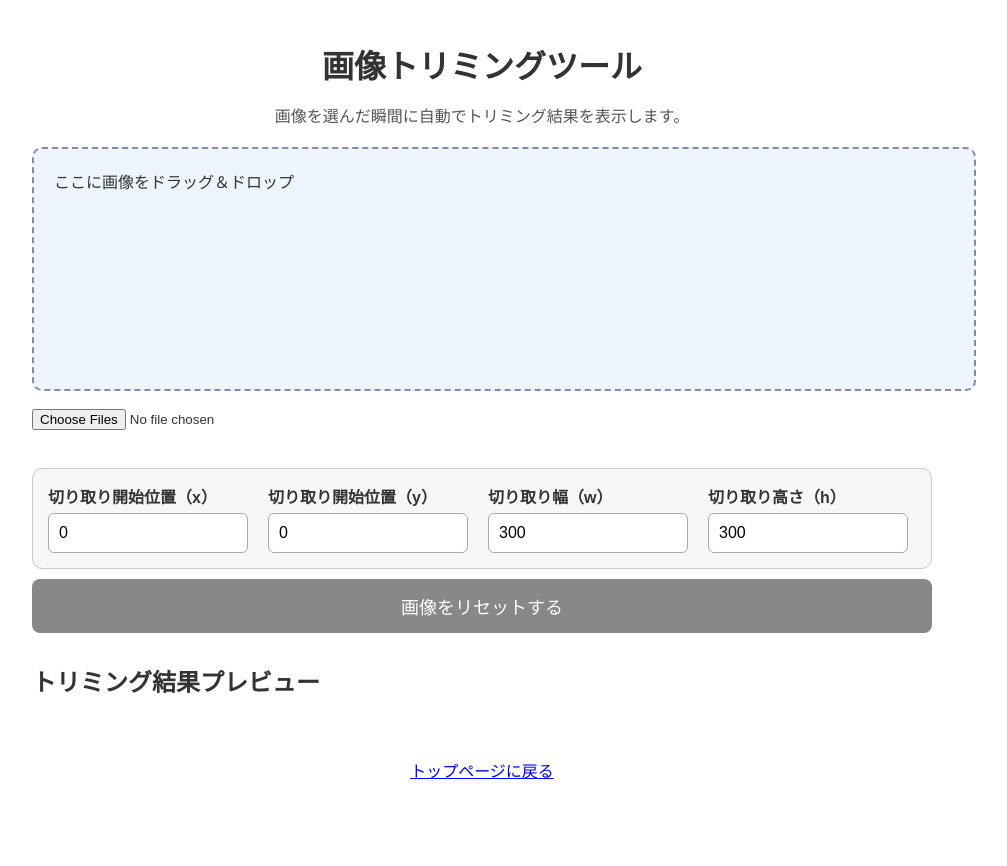
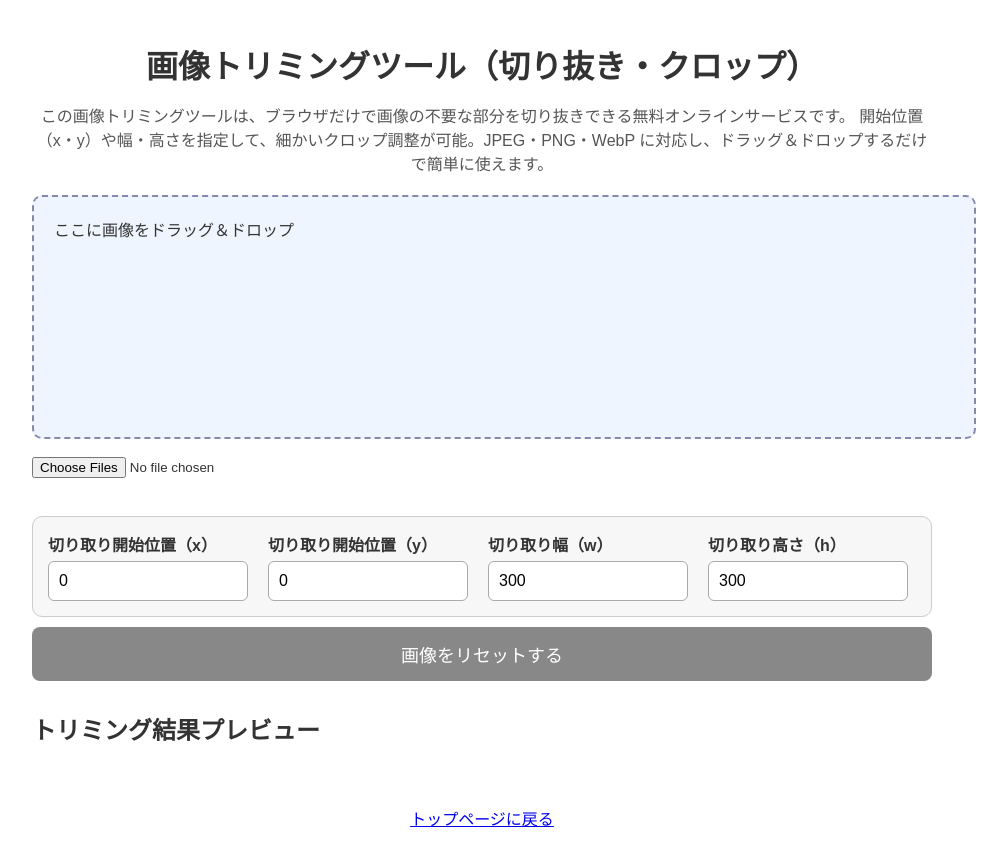
Before and after one commit to brokkorori/brokkorori.github.io, a plain HTML site: page crop/index.html in a window 1280 px wide. Shown: the whole page, without its empty margins (158-1165 px from the left). Before the commit the page ends 818 px from the top, so only its background shows below. Drawn offline with Linux system fonts and the light colour scheme.

Commit message:
Improve SEO and content in index.html
Updated the title, meta description, and keywords for better SEO. Enhanced the heading and introductory text for clarity.

```diff
--- a/crop/index.html
+++ b/crop/index.html
@@ -3,7 +3,18 @@
 <head>
 <meta charset="UTF-8">
 <meta name="viewport" content="width=device-width, initial-scale=1.0">
-<title>画像トリミングツール｜無料で簡単</title>
+
+<title>画像トリミングツール｜切り抜き・クロップを無料で簡単にできるオンライン編集</title>
+
+<meta name="description" content="画像の不要な部分を切り抜きできる無料オンライン画像トリミングツール。JPEG・PNG・WebPに対応し、ドラッグ＆ドロップで簡単にクロップ可能。開始位置や幅・高さを指定して細かい調整もできます。">
+
+<meta name="keywords" content="画像トリミング, 画像切り抜き, クロップ, トリミングツール, 無料画像編集, オンライン画像編集">
+
+<meta property="og:title" content="画像トリミングツール｜切り抜き・クロップを無料で簡単にできるオンライン編集">
+<meta property="og:description" content="画像の不要な部分を切り抜きできる無料オンライン画像トリミングツール。開始位置や幅・高さを指定して細かい調整も可能。">
+<meta property="og:type" content="website">
+<meta property="og:image" content="https://brokkorori.github.io/image-convert/ogp.jpg">
+<meta property="og:url" content="https://brokkorori.github.io/crop/">
 
 <style>
     body {
@@ -104,9 +115,11 @@
 </head>
 <body>
 
-<h1>画像トリミングツール</h1>
+<h1>画像トリミングツール（切り抜き・クロップ）</h1>
+
 <p style="text-align:center;color:#555;">
-画像を選んだ瞬間に自動でトリミング結果を表示します。
+この画像トリミングツールは、ブラウザだけで画像の不要な部分を切り抜きできる無料オンラインサービスです。
+開始位置（x・y）や幅・高さを指定して、細かいクロップ調整が可能。JPEG・PNG・WebP に対応し、ドラッグ＆ドロップするだけで簡単に使えます。
 </p>
 
 <div id="dropZone">ここに画像をドラッグ＆ドロップ</div>
```
